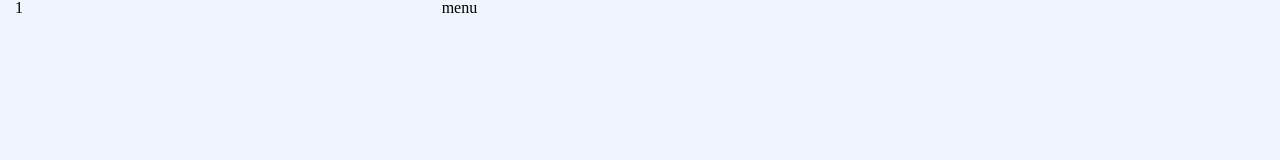
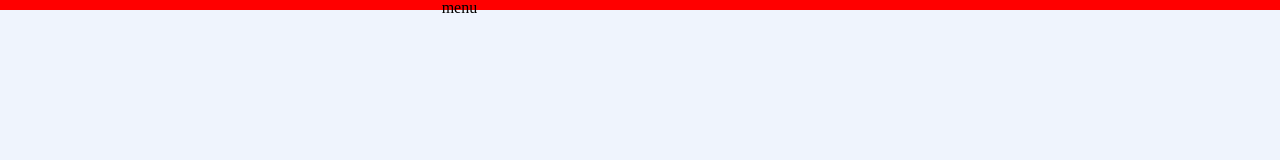
Before and after one commit to hoang193/example, a website: page Product_review/index.html in a window 1280 px wide. Drawn offline with nearby package versions, Linux system fonts and the light colour scheme; files that its build step writes are made by us from their sources.

Commit message:
first commit

```diff
--- a/Product_review/Resources/Sass/Layout/_header.scss
+++ b/Product_review/Resources/Sass/Layout/_header.scss
@@ -0,0 +1,4 @@
+header {
+    background-color: red;
+    height: 10px;
+}
--- a/Product_review/index.html
+++ b/Product_review/index.html
@@ -14,7 +14,9 @@
     <!-- Header -->
     <header class="container-fluid">
         <div class="row">
-            <div class="col-8 col-sm-8 col-md-8 col-lg-4 col-xl-4">1</div>
+            <div class="col-8 col-sm-8 col-md-8 col-lg-4 col-xl-4">
+
+            </div>
             <div class="col-4 col-sm-4 col-md-4 col-lg-8 col-xl-8">menu</div>
         </div>
     </header>
--- a/Product_review/package.json
+++ b/Product_review/package.json
@@ -4,7 +4,7 @@
   "description": "",
   "main": "index.js",
   "scripts": {
-    "sasstocss": "node-sass Resources/Sass/main.scss Resources/Css/style.css -w"
+    "sasstocss": "node-sass ./Resources/Sass/main.scss ./Resources/Css/style.css -w"
   },
   "author": "",
   "license": "ISC",
```
